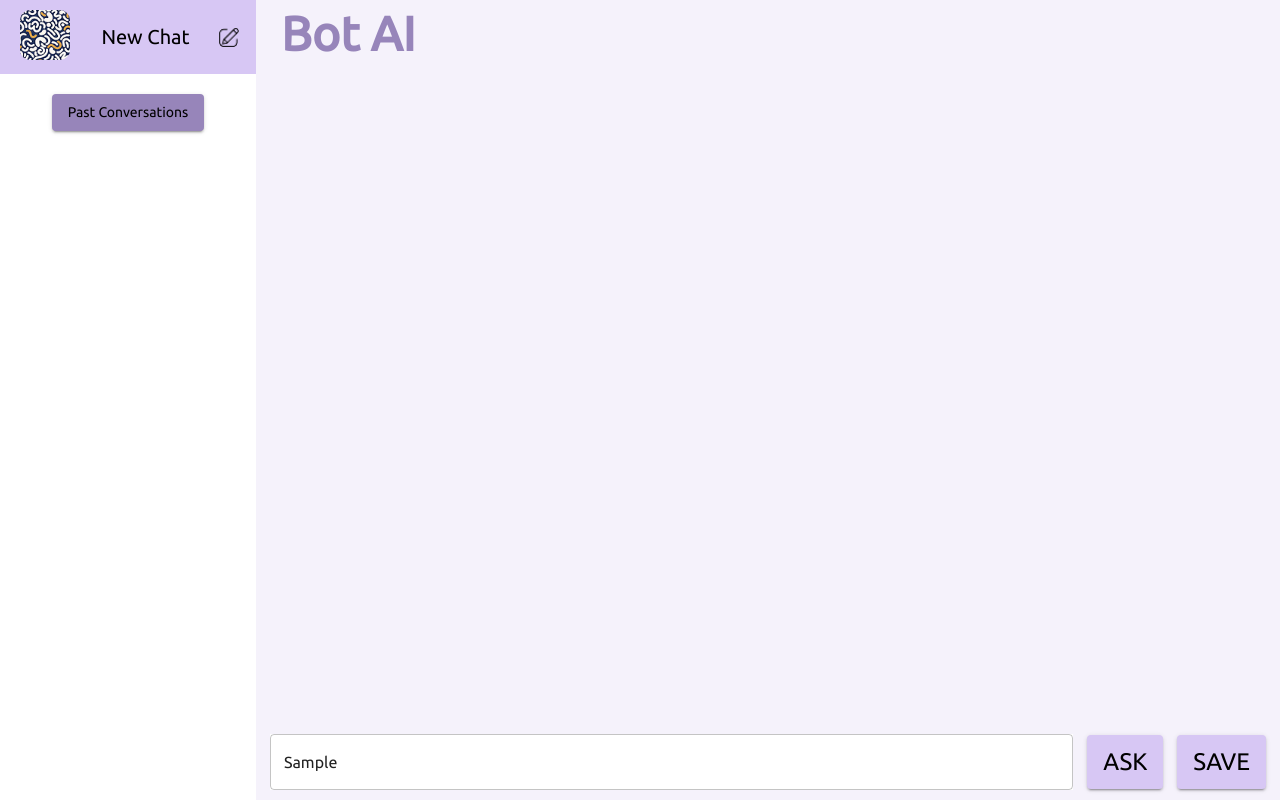
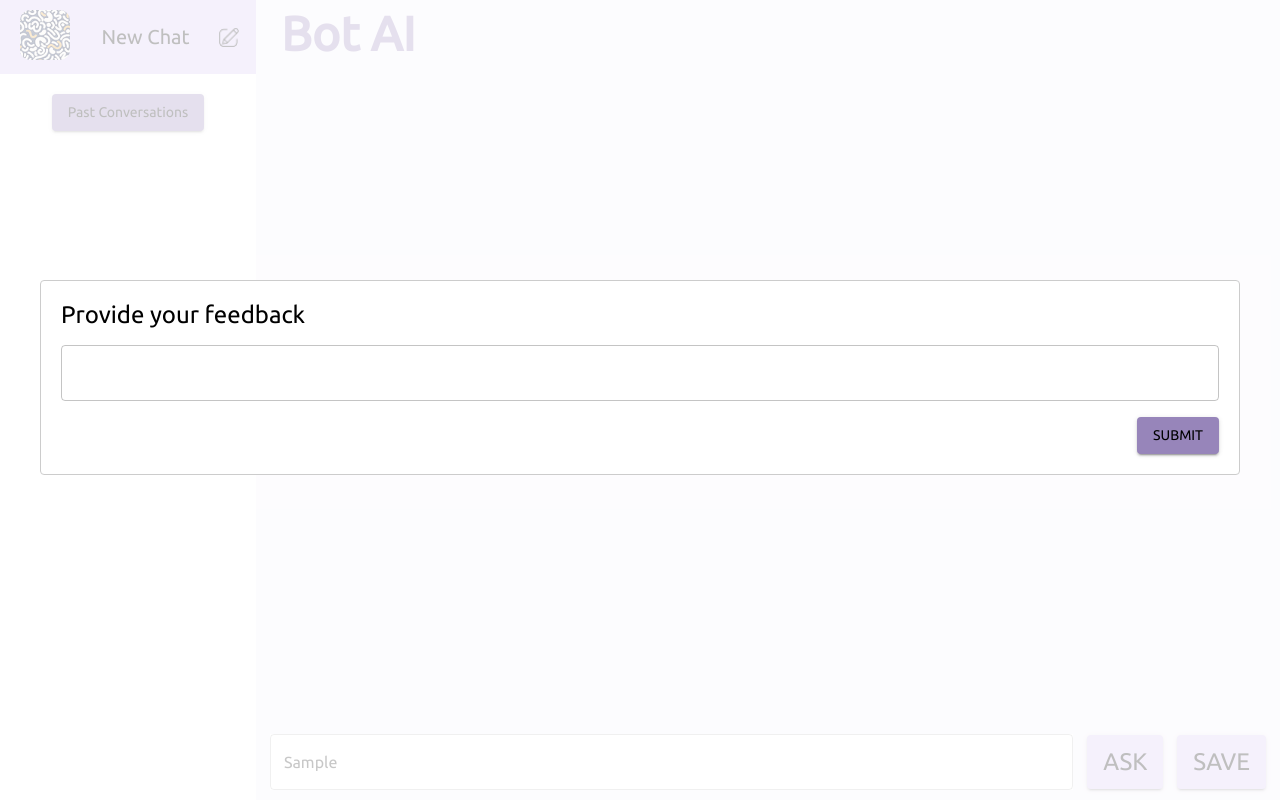
Before and after one commit to AkshayAsokDev/X-Bot-AI, a React (Create React App) app in the folder app/: page / in a window 1280 px wide. Both pictures are taken after typing "Sample" into the empty fields and a click on the button "SAVE". Built offline with nearby package versions, Linux system fonts and the light colour scheme.

Commit message:
Feedback modal component ui updated

```diff
--- a/app/src/App.js
+++ b/app/src/App.js
@@ -14,10 +14,12 @@ function App() {
   // console.log("isMobile >> ", isMobile);
   const [menuOpen, setMenuOpen] = useState(false);
 
+
+
   const outletData = {
     isMobile,
     menuOpen,
-    setMenuOpen
+    setMenuOpen,
   };
 
   return (
--- /dev/null
+++ b/app/src/components/FeedbackModal/FeedbackModal.jsx
@@ -0,0 +1,53 @@
+import Modal from "react-modal"
+import { Box, Stack, Typography, TextField, Button } from "@mui/material"
+
+
+
+export default function FeedbackModal ({isOpen, setIsOpen}) {
+
+
+    const handleSubmit = () => {
+        setIsOpen(false);
+    }
+
+    return (
+        <Modal
+        isOpen={isOpen}
+        onRequestClose={() => {
+            setIsOpen(false);
+        }}
+        style={{
+            content: {
+                height: "fit-content",
+                top: "35%",
+            }
+        }}
+        >
+
+            <Stack spacing={2} >
+
+                <Typography
+                variant="h3"
+                fontSize="1.5rem"
+                >Provide your feedback</Typography>
+
+                <TextField multiline />
+
+                <Stack direction="row"
+                sx={{
+                    justifyContent: "flex-end"
+                }}
+                >
+                    <Button
+                    onClick={handleSubmit}
+                    variant="contained"
+                    >Submit</Button>
+                </Stack>
+
+            </Stack>
+
+
+
+        </Modal>
+    )
+}
--- a/app/src/components/Searchbar/Searchbar.jsx
+++ b/app/src/components/Searchbar/Searchbar.jsx
@@ -1,10 +1,21 @@
 import { Box, TextField, Button, Stack } from "@mui/material"
 import styles from "./Searchbar.module.css"
+import { useState } from "react"
+
+
+import FeedbackModal from "../FeedbackModal/FeedbackModal";
 
 export default function Searchbar() {
 
+    const [isOpen, setIsOpen] = useState(false);
+
+
     return (
-        <Box>
+        <Box
+        sx={{
+            display: "block",
+        }}
+        >
 
             <form className={styles.searchForm}>
 
@@ -29,7 +40,12 @@ export default function Searchbar() {
                 sx={{
                     fontSize: "1.5rem"
                 }}
+                onClick={() => {
+                    setIsOpen(true);
+                }}
                 >Save</Button>
+
+                <FeedbackModal isOpen={isOpen} setIsOpen={setIsOpen} />
 
             </form>
 
--- a/app/src/index.js
+++ b/app/src/index.js
@@ -6,6 +6,10 @@ import { RouterProvider, createBrowserRouter } from "react-router-dom"
 import ConversationHistory from './pages/history';
 import ChatWindow from './pages/home';
 import { ThemeProvider, createTheme } from '@mui/material';
+import Modal from "react-modal"
+
+// set modal root
+Modal.setAppElement("#root");
 
 
 
```
